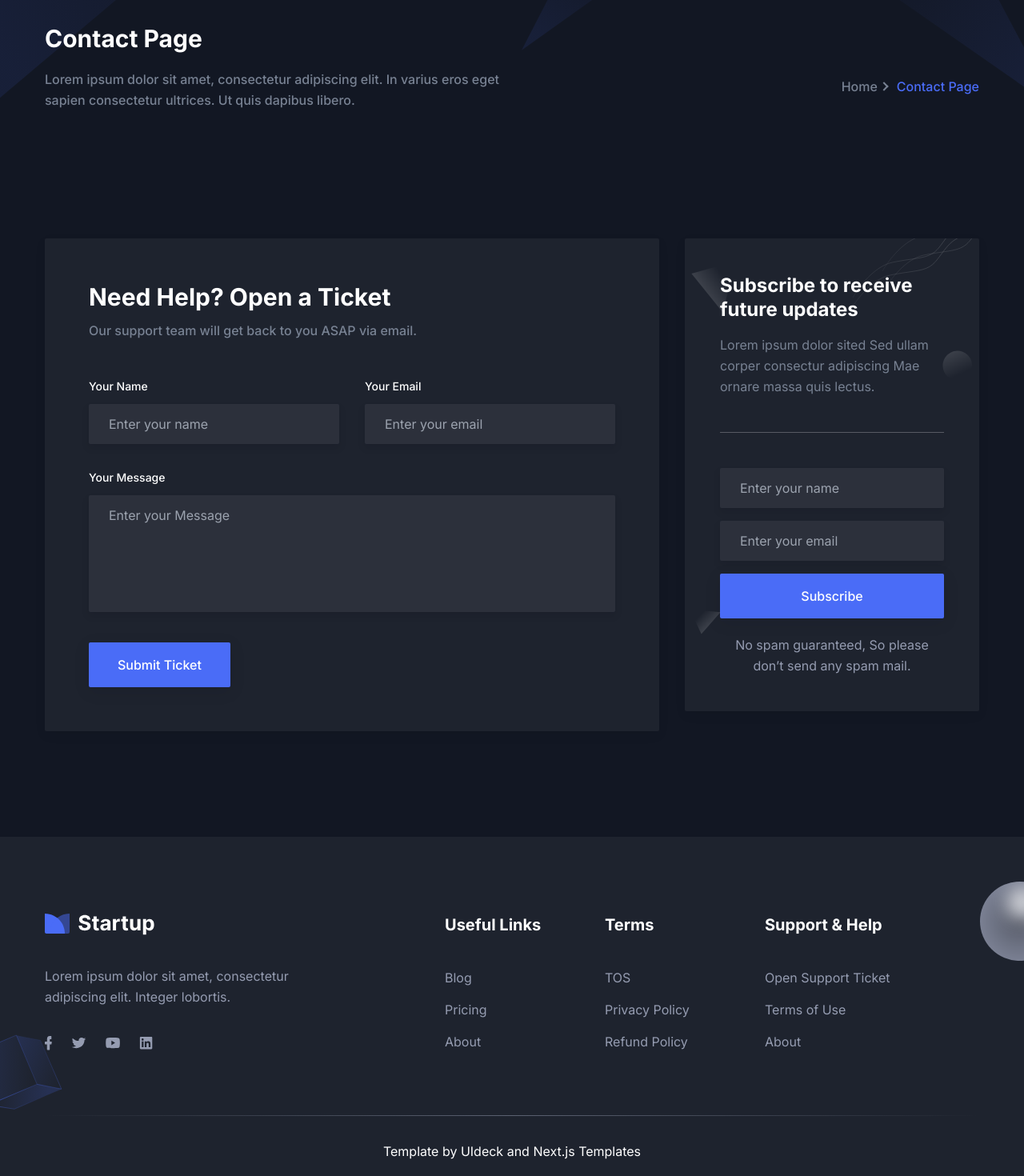
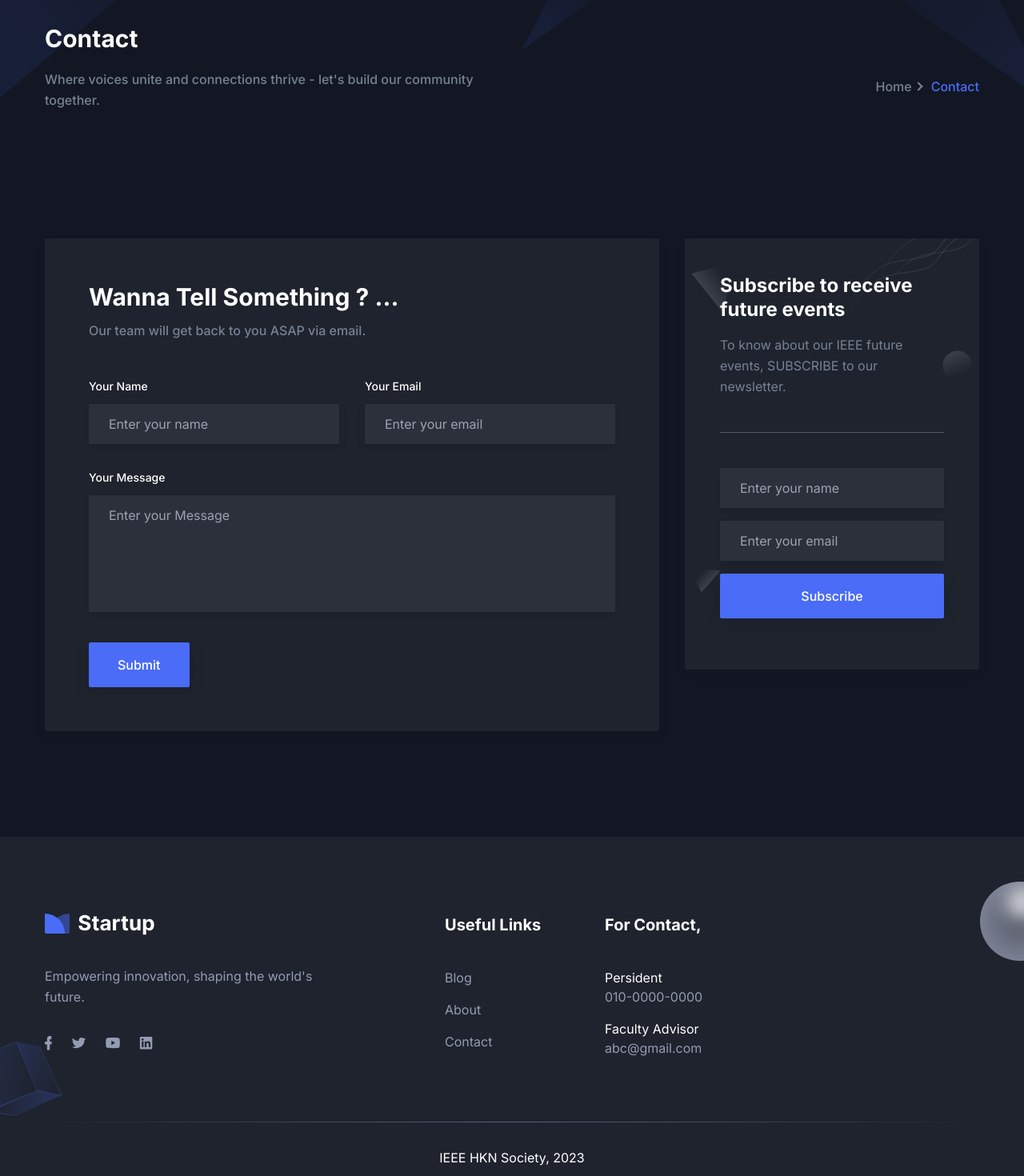
Before and after one commit to shiva1718/IEEE-hkn-sec, a Next.js app: page /contact in a window 1280 px wide. Shown: the part 120-1590 px from the top of the page at 80% size. Built offline with nearby package versions, Linux system fonts and the light colour scheme.

Commit message:
contact and footer

```diff
--- a/app/contact/page.tsx
+++ b/app/contact/page.tsx
@@ -4,17 +4,16 @@ import Contact from "@/components/Contact";
 import { Metadata } from "next";
 
 export const metadata: Metadata = {
-  title: "Contact Page | Free Next.js Template for Startup and SaaS",
-  description: "This is Contact Page for Startup Nextjs Template",
-  // other metadata
+  title: "Contact",
+  description: "Contact",
 };
 
 const ContactPage = () => {
   return (
     <>
       <Breadcrumb
-        pageName="Contact Page"
-        description="Lorem ipsum dolor sit amet, consectetur adipiscing elit. In varius eros eget sapien consectetur ultrices. Ut quis dapibus libero."
+        pageName="Contact"
+        description="Where voices unite and connections thrive - let's build our community together."
       />
 
       <Contact />
--- a/components/Contact/NewsLatterBox.tsx
+++ b/components/Contact/NewsLatterBox.tsx
@@ -11,11 +11,10 @@ const NewsLatterBox = () => {
       data-wow-delay=".2s"
     >
       <h3 className="mb-4 text-2xl font-bold leading-tight text-black dark:text-white">
-        Subscribe to receive future updates
+        Subscribe to receive future events
       </h3>
       <p className="mb-11 border-b border-body-color border-opacity-25 pb-11 text-base leading-relaxed text-body-color dark:border-white dark:border-opacity-25">
-        Lorem ipsum dolor sited Sed ullam corper consectur adipiscing Mae ornare
-        massa quis lectus.
+        To know about our IEEE future events, SUBSCRIBE to our newsletter.
       </p>
       <div>
         <input
@@ -35,9 +34,9 @@ const NewsLatterBox = () => {
           value="Subscribe"
           className="shadow-submit dark:shadow-submit-dark mb-5 flex w-full cursor-pointer items-center justify-center rounded-sm bg-primary px-9 py-4 text-base font-medium text-white duration-300 hover:bg-primary/90"
         />
-        <p className="dark:text-body-color-dark text-center text-base leading-relaxed text-body-color">
-          No spam guaranteed, So please don’t send any spam mail.
-        </p>
+        {/*<p className="dark:text-body-color-dark text-center text-base leading-relaxed text-body-color">*/}
+        {/*  No spam guaranteed, So please don’t send any spam mail.*/}
+        {/*</p>*/}
       </div>
 
       <div>
--- a/components/Contact/index.tsx
+++ b/components/Contact/index.tsx
@@ -12,10 +12,10 @@ const Contact = () => {
               "
             >
               <h2 className="mb-3 text-2xl font-bold text-black dark:text-white sm:text-3xl lg:text-2xl xl:text-3xl">
-                Need Help? Open a Ticket
+                Wanna Tell Something ? ...
               </h2>
               <p className="mb-12 text-base font-medium text-body-color">
-                Our support team will get back to you ASAP via email.
+                Our team will get back to you ASAP via email.
               </p>
               <form>
                 <div className="-mx-4 flex flex-wrap">
@@ -67,7 +67,7 @@ const Contact = () => {
                   </div>
                   <div className="w-full px-4">
                     <button className="shadow-submit dark:shadow-submit-dark rounded-sm bg-primary px-9 py-4 text-base font-medium text-white duration-300 hover:bg-primary/90">
-                      Submit Ticket
+                      Submit
                     </button>
                   </div>
                 </div>
--- a/components/Footer/index.tsx
+++ b/components/Footer/index.tsx
@@ -30,12 +30,12 @@ const Footer = () => {
                   />
                 </Link>
                 <p className="dark:text-body-color-dark mb-9 text-base leading-relaxed text-body-color">
-                  Lorem ipsum dolor sit amet, consectetur adipiscing elit.
-                  Integer lobortis.
+                  {/* eslint-disable-next-line react/no-unescaped-entities */}
+                  Empowering innovation, shaping the world's future.
                 </p>
                 <div className="flex items-center">
                   <a
-                    href="/"
+                    href="#"
                     aria-label="social-link"
                     className="dark:text-body-color-dark mr-6 text-body-color duration-300 hover:text-primary dark:hover:text-primary"
                   >
@@ -49,7 +49,7 @@ const Footer = () => {
                     </svg>
                   </a>
                   <a
-                    href="/"
+                    href="#"
                     aria-label="social-link"
                     className="dark:text-body-color-dark mr-6 text-body-color duration-300 hover:text-primary dark:hover:text-primary"
                   >
@@ -63,7 +63,7 @@ const Footer = () => {
                     </svg>
                   </a>
                   <a
-                    href="/"
+                    href="#"
                     aria-label="social-link"
                     className="dark:text-body-color-dark mr-6 text-body-color duration-300 hover:text-primary dark:hover:text-primary"
                   >
@@ -77,7 +77,7 @@ const Footer = () => {
                     </svg>
                   </a>
                   <a
-                    href="/"
+                    href="#"
                     aria-label="social-link"
                     className="dark:text-body-color-dark text-body-color duration-300 hover:text-primary dark:hover:text-primary"
                   >
@@ -113,7 +113,7 @@ const Footer = () => {
                       href="/pricing"
                       className="dark:text-body-color-dark mb-4 inline-block text-base text-body-color duration-300 hover:text-primary dark:hover:text-primary"
                     >
-                      Pricing
+                      About
                     </a>
                   </li>
                   <li>
@@ -121,7 +121,7 @@ const Footer = () => {
                       href="/about"
                       className="dark:text-body-color-dark mb-4 inline-block text-base text-body-color duration-300 hover:text-primary dark:hover:text-primary"
                     >
-                      About
+                      Contact
                     </a>
                   </li>
                 </ul>
@@ -131,79 +131,37 @@ const Footer = () => {
             <div className="w-full px-4 sm:w-1/2 md:w-1/2 lg:w-2/12 xl:w-2/12">
               <div className="mb-12 lg:mb-16">
                 <h2 className="mb-10 text-xl font-bold text-black dark:text-white">
-                  Terms
+                  For Contact,
                 </h2>
                 <ul>
                   <li>
+                    <h3>Persident{"  "}</h3>
                     <a
-                      href="/"
+                      href="#"
                       className="dark:text-body-color-dark mb-4 inline-block text-base text-body-color duration-300 hover:text-primary dark:hover:text-primary"
                     >
-                      TOS
+                        010-0000-0000
                     </a>
                   </li>
                   <li>
+                    <h3>Faculty Advisor</h3>
                     <a
-                      href="/"
+                      href="#"
                       className="dark:text-body-color-dark mb-4 inline-block text-base text-body-color duration-300 hover:text-primary dark:hover:text-primary"
                     >
-                      Privacy Policy
-                    </a>
-                  </li>
-                  <li>
-                    <a
-                      href="/"
-                      className="dark:text-body-color-dark mb-4 inline-block text-base text-body-color duration-300 hover:text-primary dark:hover:text-primary"
-                    >
-                      Refund Policy
+                      abc@gmail.com
                     </a>
                   </li>
                 </ul>
               </div>
             </div>
 
-            <div className="w-full px-4 md:w-1/2 lg:w-4/12 xl:w-3/12">
-              <div className="mb-12 lg:mb-16">
-                <h2 className="mb-10 text-xl font-bold text-black dark:text-white">
-                  Support & Help
-                </h2>
-                <ul>
-                  <li>
-                    <a
-                      href="/contact"
-                      className="dark:text-body-color-dark mb-4 inline-block text-base text-body-color duration-300 hover:text-primary dark:hover:text-primary"
-                    >
-                      Open Support Ticket
-                    </a>
-                  </li>
-                  <li>
-                    <a
-                      href="/"
-                      className="dark:text-body-color-dark mb-4 inline-block text-base text-body-color duration-300 hover:text-primary dark:hover:text-primary"
-                    >
-                      Terms of Use
-                    </a>
-                  </li>
-                  <li>
-                    <a
-                      href="/about"
-                      className="dark:text-body-color-dark mb-4 inline-block text-base text-body-color duration-300 hover:text-primary dark:hover:text-primary"
-                    >
-                      About
-                    </a>
-                  </li>
-                </ul>
-              </div>
-            </div>
           </div>
 
           <div className="h-px w-full bg-gradient-to-r from-transparent via-[#D2D8E183] to-transparent dark:via-[#959CB183]"></div>
           <div className="py-8">
             <p className="text-center text-base text-body-color dark:text-white">
-              Template by UIdeck and{" "}
-              <a href="https://nextjstemplates.com" rel="nofollow noopener">
-                Next.js Templates
-              </a>
+              IEEE HKN Society, 2023
             </p>
           </div>
         </div>
```
